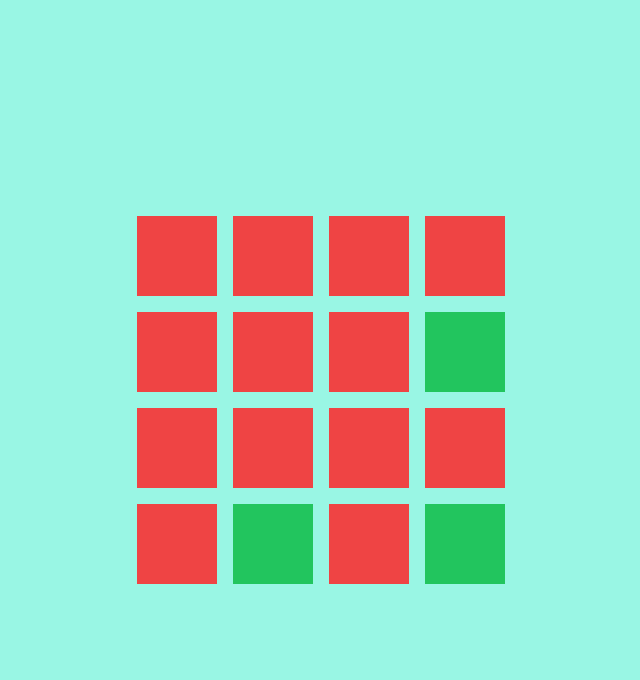
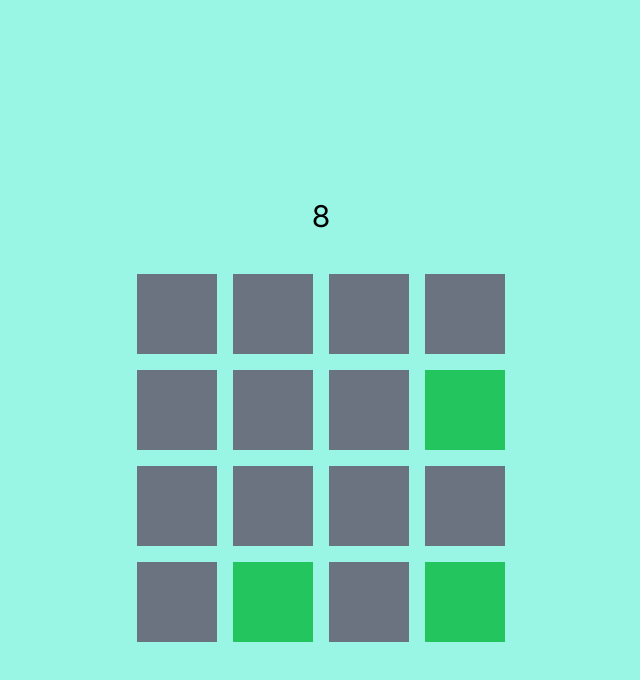
Before and after one commit to elseti/Griddy-Web-Game, a Next.js app in the folder griddy-game/: page / in a window 1280 px wide. Both pictures are taken after a click on the button "Click to continue". Shown: the top 680 px of the page, without its empty margins (319-959 px from the left). Built offline with nearby package versions, Linux system fonts and the light colour scheme.

Commit message:
feat: implemented timer countdown

```diff
--- a/griddy-game/src/app/GriddyGame.js
+++ b/griddy-game/src/app/GriddyGame.js
@@ -5,12 +5,29 @@ import { createGridArray } from "@/utils/GameLogic";
 
 export default function GriddyGame(props){
     const [gridArray, setGridArray] = useState(null);
+    const [inputArray, setInputArray] = useState(null);
+    const [isTimerDone, setTimerDone] = useState(false);
+    const [timerValue, setTimerValue] = useState(10);
+
     const gridNo = props.gridNo;
     const greenSquareNo = props.greenSquareNo;
 
     useEffect(() => {
         createGrid(gridNo, greenSquareNo);
     }, []);
+
+    // Timer countdown
+    useEffect(() => {
+        if(timerValue > 0){
+            const interval = setInterval(() => {
+                setTimerValue(prevTimerValue => prevTimerValue - 1);
+            }, 1000);
+            return () => clearInterval(interval);
+        }
+        if(timerValue === 0){
+            setTimerDone(true);
+        }
+    }, [timerValue]);
 
     const createGrid = async(e) => {
         let grid = createGridArray(gridNo, greenSquareNo);
@@ -20,7 +37,7 @@ export default function GriddyGame(props){
                 divArray.push(<div className="bg-green-500 p-10"/>);
             }
             else{
-                divArray.push(<div className="bg-red-500 p-10"/>);
+                divArray.push(<div className="bg-gray-500 p-10"/>);
             }
         }
         await setGridArray(divArray);
@@ -29,17 +46,37 @@ export default function GriddyGame(props){
     return (
         <>
             <div className="flex flex-col justify-center bg-teal-200 text-black items-center h-screen">
+                <div className="text-3xl p-10">
+                    <p>{timerValue}</p>
+                </div>
                 <div className="grid grid-cols-4 gap-4">
-                {gridArray !== null ? (
-                    gridArray.map((box, index) => (
-                        <div key={index}>
-                            {box}
+                {!isTimerDone ? (
+                    gridArray !== null ? (
+                        gridArray.map((box, index) => (
+                            <div key={index}>
+                                {box}
+                            </div>
+                        ))
+                    ) : (
+                        <div className="flex flex-col justify-center bg-teal-200 text-black items-center h-screen">
+                            <p>Loading...</p>
                         </div>
-                    ))
+                    )
                 ) : (
-                    <></>
+                    gridArray !== null ? (
+                        gridArray.map((box, index) => (
+                            <div key={index}>
+                                <div className="bg-gray-300 hover:bg-yellow-300 p-10"/>
+                            </div>
+                        ))
+                    ) : (
+                        <>
+                        <div className="flex flex-col justify-center bg-teal-200 text-black items-center h-screen">
+                            <p>Loading...</p>
+                        </div>
+                        </>
+                    )
                 )}
-
 
                 </div>
             </div>
```
